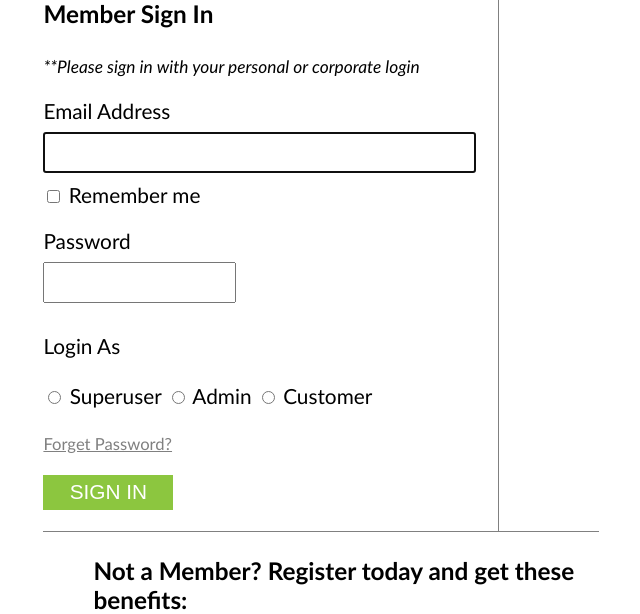
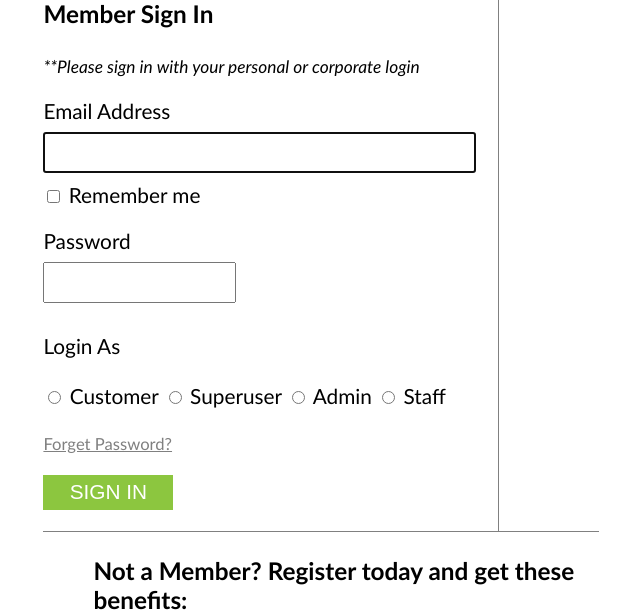
Before and after one commit to ericheng98/fyp, a PHP site: page /login.php in a window 1280 px wide. Shown: the part 327-941 px from the top of the page, without its empty margins (91-731 px from the left). Run offline with PHP 8.4, Linux system fonts and the light colour scheme.

Commit message:
Update Login Page

```diff
--- a/bg/login.php
+++ b/bg/login.php
@@ -97,9 +97,10 @@
 				<p><span id="title">Password</span><br />
 				<input type="password" name="userpw" required /><br /></p>
 				<p><span id="title">Login As</span><br /><br />
+				<input type="radio" name="login_as" value="customer" /> Customer
 				<input type="radio" name="login_as" value="superuser" /> Superuser
 				<input type="radio" name="login_as" value="admin" /> Admin
-				<input type="radio" name="login_as" value="customer" /> Customer
+				<input type="radio" name="login_as" value="staff" /> Staff
 				</p>
 				<p><span id="forget"><a href="#">Forget Password?</a></span></p>
 				<p><input type="submit" name="signinbtn" value="SIGN IN" /></p>
@@ -155,6 +156,16 @@ if(isset($_POST["signinbtn"]))
 		";
 		// echo $sql;die;
 		break;
+
+		case "staff":
+		$sql =
+		"
+			SELECT s.* FROM staff s
+			WHERE c.staff_email = '$useremail'
+			AND c.staff_password = '$password'
+		";
+		// echo $sql;die;
+		break;
 	}
 
 	$result = mysqli_query($conn, $sql);
@@ -192,6 +203,11 @@ if(isset($_POST["signinbtn"]))
 				$id = "customer_id";
 				$url = "account.php";
 			break;
+
+			case 'staff':
+				$id = "staff_id";
+				$url = "account.php";
+			break;
 		}
 
 		$_SESSION["sess_memid"] = $row[$id];
```
